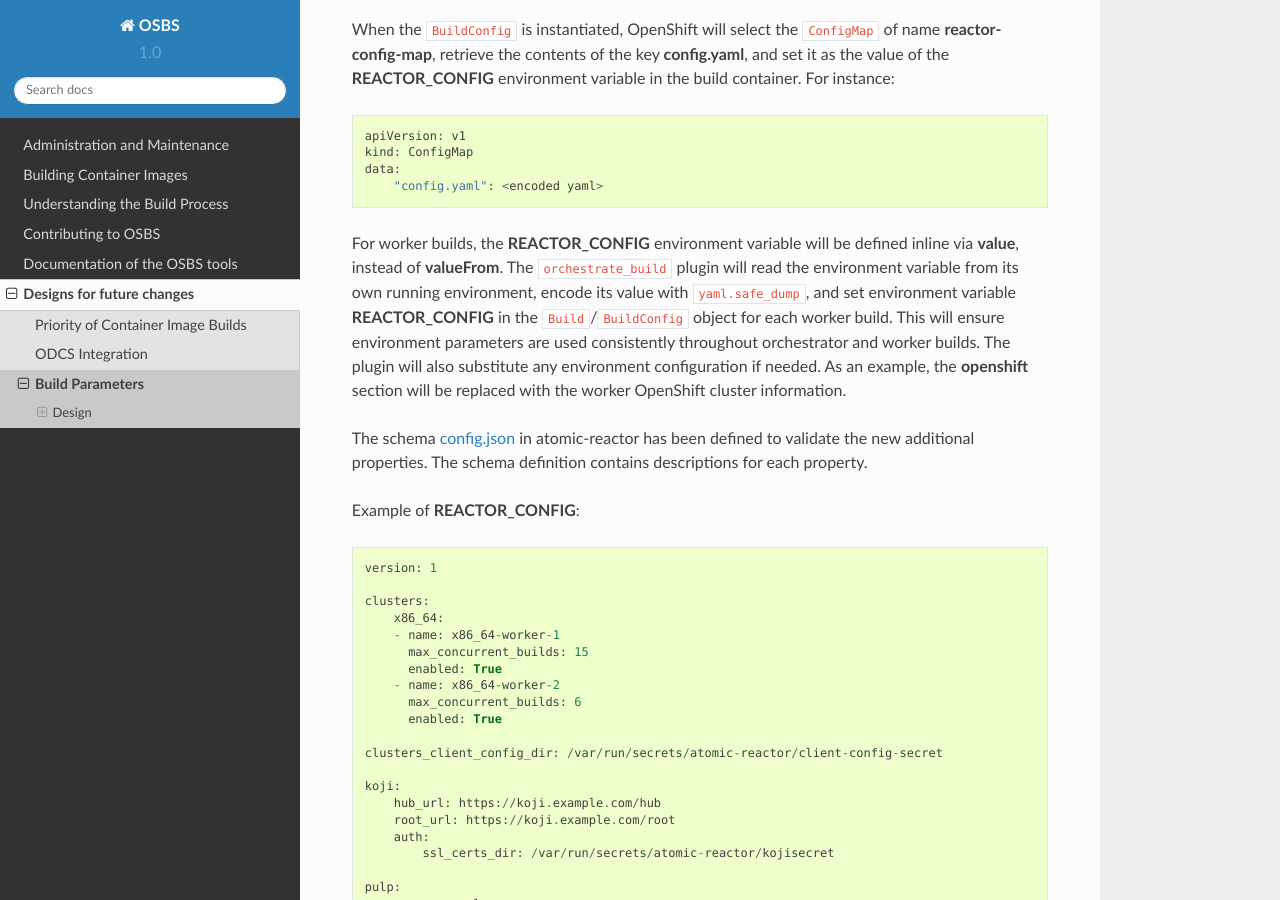
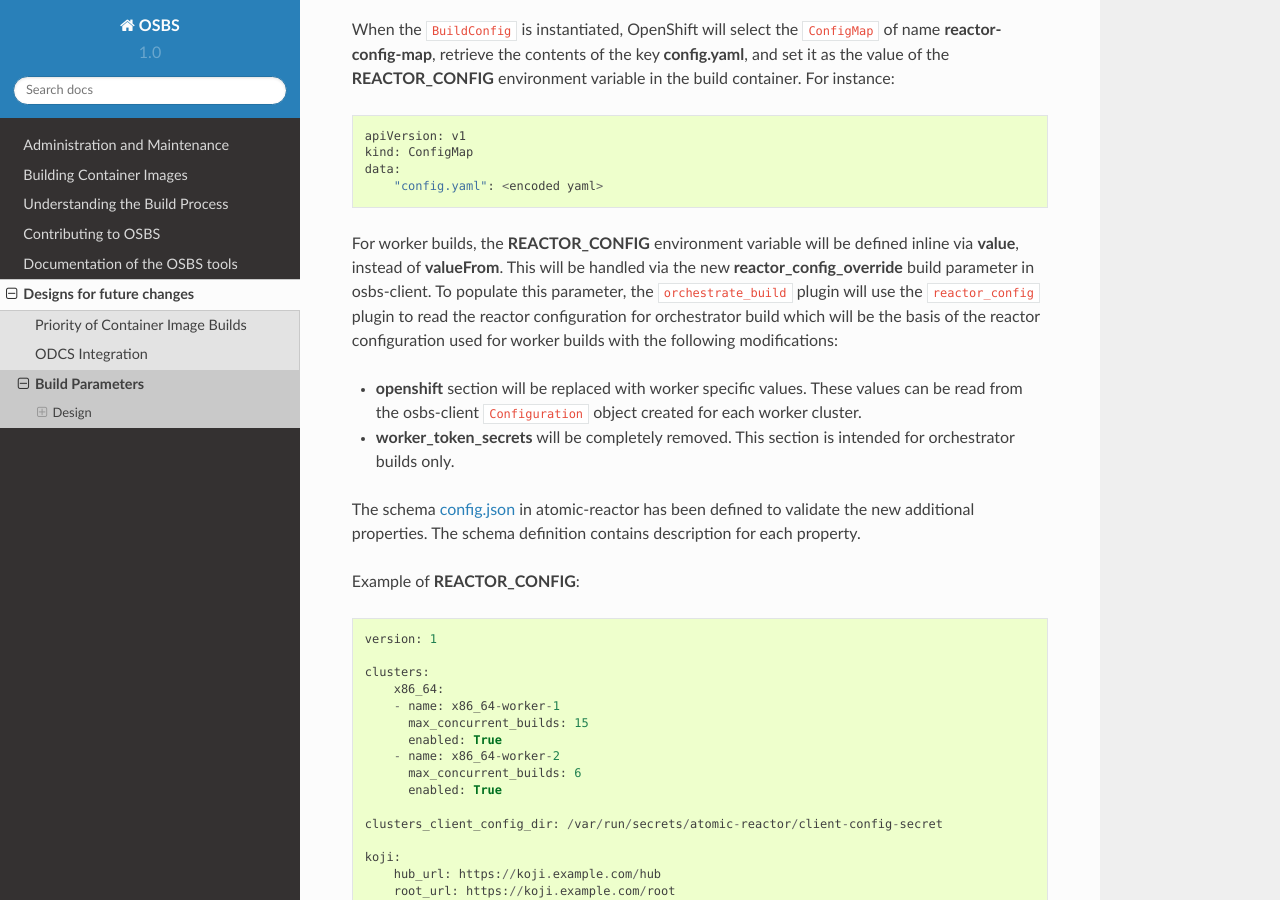
Before and after one commit to containerbuildsystem/osbs-docs, a Sphinx documentation site: the page built from docs/build_parameters.rst, in a window 1280 px wide and 900 px high, scrolled down 2110 px. Built offline with Sphinx 7.4.7 and the Read the Docs theme 2.0.0, drawn with Linux system fonts in a browser that asks for light colours; some of the changed text lies outside the part shown.

Commit message:
Define reactor_config_override
Signed-off-by: Luiz Carvalho <lucarval@redhat.com>

```diff
--- a/docs/build_parameters.rst
+++ b/docs/build_parameters.rst
@@ -114,20 +114,22 @@
         "config.yaml": <encoded yaml>
 
 For worker builds, the **REACTOR_CONFIG** environment variable will be defined
-inline via **value**, instead of **valueFrom**. The ``orchestrate_build`` plugin
-will read the environment variable from its own running environment, encode its
-value with ``yaml.safe_dump``, and set environment variable **REACTOR_CONFIG** in the
-``Build``/``BuildConfig`` object for each worker build. This will ensure
-environment parameters are used consistently throughout orchestrator and worker
-builds. The plugin will also substitute any environment configuration if needed.
-As an example, the **openshift** section will be replaced with the worker
-OpenShift cluster information.
+inline via **value**, instead of **valueFrom**. This will be handled via the new
+**reactor_config_override** build parameter in osbs-client. To populate this
+parameter, the ``orchestrate_build`` plugin will use the ``reactor_config``
+plugin to read the reactor configuration for orchestrator build which will be
+the basis of the reactor configuration used for worker builds with the following
+modifications:
+
+- **openshift** section will be replaced with worker specific values. These
+  values can be read from the osbs-client ``Configuration`` object created for
+  each worker cluster.
+- **worker_token_secrets** will be completely removed. This section is intended
+  for orchestrator builds only.
 
 The schema `config.json`_ in atomic-reactor has been defined to validate the
-new additional properties. The schema definition contains descriptions for each
+new additional properties. The schema definition contains description for each
 property.
-
-.. _`config.json`: https://github.com/projectatomic/atomic-reactor/blob/master/atomic_reactor/schemas/config.json
 
 Example of **REACTOR_CONFIG**::
 
@@ -290,6 +292,13 @@
 configuration option will be mandatory for arrangement versions greater than or
 equal to 6. The existing osbs-client configuration **reactor_config_secret**
 will be deprecated (for all arrangements).
+
+A new osbs-client build parameter **reactor_config_override** will be added to
+allow reactor configuration to be passed in as a python dict. This dict will
+also be validated against `config.json`_ schema. When both
+**reactor_config_map** and **reactor_config_override** are defined,
+**reactor_config_override** takes precedence. NOTE: **reactor_config_override**
+is a python dict, not a string of serialized data.
 
 As any new arrangement version, this will be the default.
 
@@ -479,3 +488,6 @@
 The site customization configuration file will no longer be read from the system
 which created the OpenShift ``Build``, usually koji builder. Instead, this
 customization file will be read from the builder image.
+
+
+.. _`config.json`: https://github.com/projectatomic/atomic-reactor/blob/master/atomic_reactor/schemas/config.json
```
